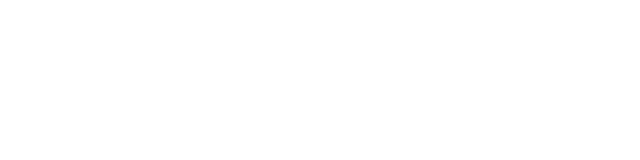
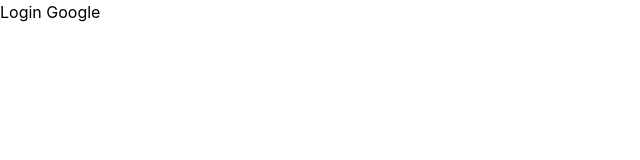
Before and after one commit to Wikan-dev/ReminderApp, a React (Vite) app: page / in a window 1280 px wide. Shown: the top 160 px of the page, without its empty margins (0-640 px from the left). Built offline with nearby package versions, Linux system fonts and the light colour scheme.

Commit message:
refractor: added a option to login using google account

```diff
--- a/package.json
+++ b/package.json
@@ -10,6 +10,8 @@
     "preview": "vite preview"
   },
   "dependencies": {
+    "@supabase/auth-ui-react": "^0.4.7",
+    "@supabase/auth-ui-shared": "^0.1.8",
     "@supabase/supabase-js": "^2.107.0",
     "@tailwindcss/vite": "^4.3.0",
     "axios": "^1.17.0",
--- /dev/null
+++ b/src/function/googleLogin.tsx
@@ -0,0 +1,23 @@
+import { supabase } from '../utils/SupabaseClients';
+
+export const GoogleLogin = async () => {
+    try {
+        const { data, error } = await supabase.auth.signInWithOAuth({
+            provider: 'google',
+            options: {
+                redirectTo: 'http://localhost:5173'
+            }
+        });
+
+        if (error) {
+            console.error('Error signing in with google: ', error);
+            return { success: false, error };
+        } else {
+            console.log("Google login success: ", data);
+            return { success: true, data };
+        }
+    } catch (err) {
+        console.error('Unexpected error during Google login: ', err);
+        return { success: false, error: err };
+    }
+}
--- a/src/index.css
+++ b/src/index.css
@@ -1,5 +1,5 @@
+@import url('https://fonts.googleapis.com/css2?family=Jost:ital,wght@0,100..900;1,100..900&display=swap');
 @import 'tailwindcss';
-@import url('https://fonts.googleapis.com/css2?family=Jost:ital,wght@0,100..900;1,100..900&display=swap');
 
 @theme {
     --font-jost: 'Jost', sans-serif
--- a/src/pages/landingPage.tsx
+++ b/src/pages/landingPage.tsx
@@ -1,7 +1,25 @@
+import { useState } from 'react';
+import { GoogleLogin } from "../function/googleLogin"
+
 export default function MainPage() {
+  const [isLoading, setIsLoading] = useState(false);
+
+  const handleGoogleLogin = async () => {
+    setIsLoading(true);
+    try {
+      await GoogleLogin();
+    } catch (err) {
+      console.error('Login failed:', err);
+    } finally {
+      setIsLoading(false);
+    }
+  };
+
   return (
     <div>
-
+      <button onClick={handleGoogleLogin} disabled={isLoading}>
+        {isLoading ? 'Loading...' : 'Login Google'}
+      </button>
     </div>
   )
 }
--- /dev/null
+++ b/src/utils/SupabaseClients.ts
@@ -0,0 +1,7 @@
+import { createClient } from "@supabase/supabase-js";
+
+// Mengambil URL HTTPS, bukan URL Postgres pooler
+const supabaseUrl = import.meta.env.VITE_SUPABASE_URL || "";
+const supabaseKey = import.meta.env.VITE_SUPABASE_ANON_KEY || "";
+
+export const supabase = createClient(supabaseUrl, supabaseKey);
```
Also changed, not shown: 2 other files (tests, documents, lock files or other folders).
